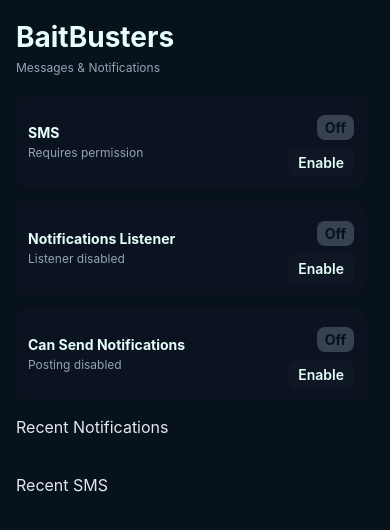
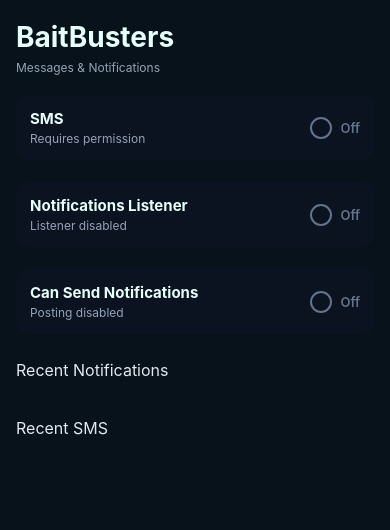
Before and after one commit to ndujesco/baitbusters, a React Native app: screen / in a window 390 px wide. Shown: the top 530 px of the page. Built offline with nearby package versions, Linux system fonts and the light colour scheme.

Commit message:
UI update

```diff
--- a/App.tsx
+++ b/App.tsx
@@ -1,11 +1,13 @@
 import React from 'react';
 import { SafeAreaProvider } from 'react-native-safe-area-context';
 import HomeScreen from './App/HomeScreen';
+// import Model from './App/Model';
 
 export default function App() {
   return (
     <SafeAreaProvider>
       <HomeScreen />
+      {/* <Model /> */}
     </SafeAreaProvider>
   );
 }
--- a/App/components/NotificationCard.tsx
+++ b/App/components/NotificationCard.tsx
@@ -14,7 +14,7 @@
     <View style={styles.card}>
       <Text style={styles.app}>{item.packageName}</Text>
       <Text style={styles.title}>{item.title}</Text>
-      <Text style={styles.text} numberOfLines={5}>{item.text}</Text>
+      <Text style={styles.text} numberOfLines={4}>{item.text}</Text>
       <Text style={styles.time}>{item.time}</Text>
     </View>
   );
--- a/App/components/PermissionStatus.tsx
+++ b/App/components/PermissionStatus.tsx
@@ -1,6 +1,6 @@
 // /App/components/PermissionStatus.tsx
 import React from 'react';
-import { View, Text, Pressable, StyleSheet } from 'react-native';
+import { View, Text, Pressable, StyleSheet, Animated } from 'react-native';
 
 type Props = {
   title: string;
@@ -12,44 +12,69 @@
 export default function PermissionStatus({ title, granted, onRequest, subtitle }: Props) {
   return (
     <View style={styles.container}>
-            <View>
+      {/* Left Section */}
+      <View style={{ flex: 1 }}>
         <Text style={styles.title}>{title}</Text>
         {subtitle && <Text style={styles.subtitle}>{subtitle}</Text>}
       </View>
 
-            <View style={styles.right}>
-                <View style={[styles.badge, { backgroundColor: granted ? '#06b6a4' : '#374151' }]}>
-                    <Text style={styles.badgeText}>{granted ? 'Enabled' : 'Off'}</Text>
+      {/* Right Section */}
+      <Pressable
+        style={({ pressed }) => [
+          styles.radioContainer,
+          { opacity: pressed ? 0.7 : 1 },
+        ]}
+        onPress={onRequest}
+      >
+        <View
+          style={[
+            styles.radioOuter,
+            { borderColor: granted ? '#06b6a4' : '#64748b' },
+          ]}
+        >
+          {granted && <View style={styles.radioInner} />}
         </View>
-
-                {!granted && (
-                    <Pressable style={styles.btn} onPress={onRequest}>
-                        <Text style={styles.btnText}>Enable</Text>
+        <Text style={[styles.stateText, { color: granted ? '#06b6a4' : '#64748b' }]}>
+          {granted ? 'Enabled' : 'Off'}
+        </Text>
       </Pressable>
-                )}
-
-            </View>
     </View>
   );
 }
 
 const styles = StyleSheet.create({
   container: {
-        flex: 1,
     backgroundColor: '#0B1220',
-        padding: 12,
+    padding: 14,
     borderRadius: 12,
-        marginRight: 8,
-        minWidth: 120,
+    marginBottom: 10,
     flexDirection: 'row',
+    alignItems: 'center',
     justifyContent: 'space-between',
+  },
+  title: { color: '#E6FFFA', fontWeight: '700', fontSize: 15 },
+  subtitle: { color: '#94A3B8', fontSize: 12, marginTop: 3 },
+  radioContainer: {
+    flexDirection: 'row',
     alignItems: 'center',
+    gap: 8,
   },
-    title: { color: '#E6FFFA', fontWeight: '700', fontSize: 14 },
-    subtitle: { color: '#94A3B8', fontSize: 12, marginTop: 4 },
-    right: { alignItems: 'flex-end', marginTop: 8 },
-    badge: { paddingHorizontal: 8, paddingVertical: 4, borderRadius: 8, marginBottom: 8 },
-    badgeText: { color: '#07121A', fontWeight: '700' },
-    btn: { backgroundColor: '#0f1724', paddingHorizontal: 10, paddingVertical: 6, borderRadius: 8 },
-    btnText: { color: '#E6FFFA', fontWeight: '600' },
+  radioOuter: {
+    width: 22,
+    height: 22,
+    borderRadius: 11,
+    borderWidth: 2,
+    alignItems: 'center',
+    justifyContent: 'center',
+  },
+  radioInner: {
+    width: 10,
+    height: 10,
+    borderRadius: 5,
+    backgroundColor: '#06b6a4',
+  },
+  stateText: {
+    fontWeight: '600',
+    fontSize: 13,
+  },
 });
--- a/App/components/SmsCard.tsx
+++ b/App/components/SmsCard.tsx
@@ -68,7 +68,7 @@
   return (
     <View style={styles.card}>
       <Text style={styles.app}>{item.senderPhoneNumber ?? 'Unknown'}</Text>
-      <Text style={styles.text} numberOfLines={5}>{item.messageBody ?? ''}</Text>
+      <Text style={styles.text} numberOfLines={4}>{item.messageBody ?? ''}</Text>
       <Text style={styles.time}>{item.time}</Text>
     </View>
   );
--- a/package.json
+++ b/package.json
@@ -11,6 +11,7 @@
   },
   "dependencies": {
     "@react-native/new-app-screen": "0.82.0",
+    "onnxruntime-react-native": "^1.23.0",
     "react": "19.1.1",
     "react-native": "0.82.0",
     "react-native-safe-area-context": "^5.5.2"
```
Also changed, not shown: App/Model.tsx (added, +37 -0 lines), 1 other file (tests, documents, lock files or other folders). Lines whose indentation alone changed are shown as unchanged.
